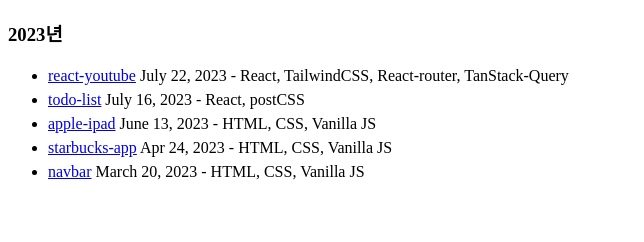
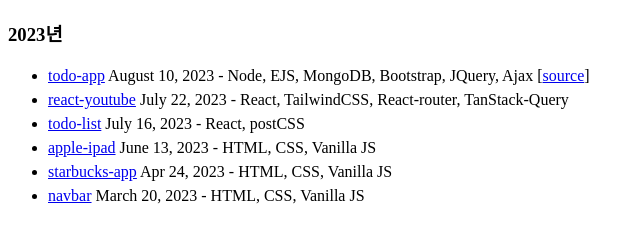
Before and after one commit to EulerStudy/eulerstudy.github.io, a plain HTML site: page index.html in a window 1280 px wide. Shown: the whole page, without its empty margins (0-644 px from the left). Drawn offline with Linux system fonts and the light colour scheme.

Commit message:
todo-app

```diff
--- a/index.html
+++ b/index.html
@@ -10,6 +10,9 @@
 <body>
   <h3>2023년</h3>
   <ul>
+    <li>
+      <a href="https://port-0-todo-app-3prof2lll471pqe.sel3.cloudtype.app/socket/" target="_blank">todo-app</a>
+      August 10, 2023 - Node, EJS, MongoDB, Bootstrap, JQuery, Ajax [<a href="https://github.com/EulerStudy/todo-app">source</a>]
     <li><a href="https://eulerstudy.github.io/youtube-react/" target="_blank">react-youtube</a> July 22, 2023 - React, TailwindCSS, React-router, TanStack-Query</li>
     <li><a href="https://eulerstudy.github.io/todo-list/" target="_blank">todo-list</a> July 16, 2023 - React, postCSS</li>
     <li><a href="https://eulerstudy.github.io/apple-ipad/" target="_blank">apple-ipad</a> June 13, 2023 - HTML, CSS, Vanilla JS</li>
```
